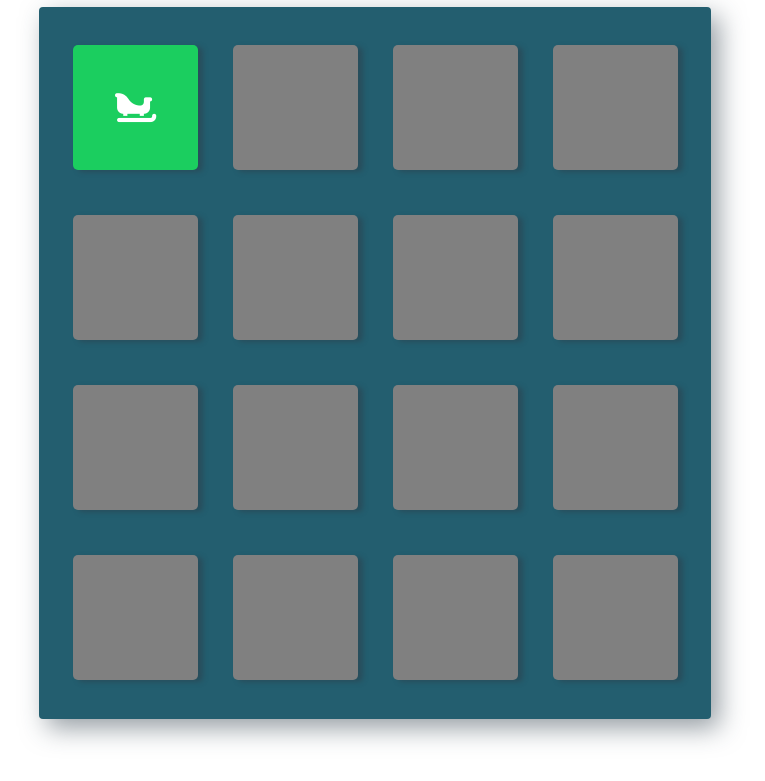
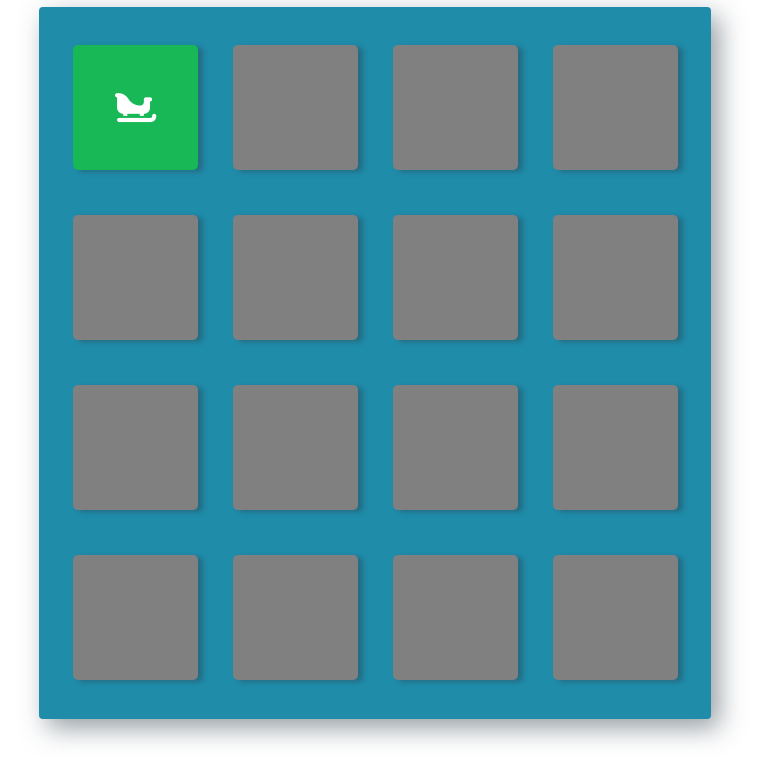
Before and after one commit to hannah-saurusrex/memory-game, a website: page app/index.html in a window 1280 px wide. Both pictures are taken after a click on the item 400 px from the left and 250 px from the top of the page. Shown: the part 143-924 px from the top of the page, without its empty margins (265-1030 px from the left). Drawn offline with Linux system fonts and the light colour scheme.

Commit message:
updated disable and enable functions to use forEach and not array.prototype.filter.call, updated christmas colors

```diff
--- a/app/assets/styles/styles.css
+++ b/app/assets/styles/styles.css
@@ -61,7 +61,7 @@ body {
 /* deck styles */
 .deck {
     width: 85%;
-    background: #235E6F;
+    background: rgb(31, 140, 170);
     padding: 1rem;
     border-radius: 4px;
     box-shadow: 8px 9px 26px 0 rgba(46, 61, 73, 0.5);
@@ -84,12 +84,12 @@ body {
     display: flex;
     justify-content: center;
     align-items: center;
-    box-shadow: 5px 2px 5px 0 rgba(46, 61, 73, 0.5);
+    box-shadow: 5px 2px 5px 0 rgba(46, 61, 73, 0.4);
 }
 
 .deck .card.open {
     transform: rotateY(0);
-    background: rgb(27, 206, 95);
+    background: rgb(25, 184, 86);
     cursor: default;
     animation-name: flipInY;
     backface-visibility: visible;
@@ -167,7 +167,7 @@ body {
 }
 
 .popup .close:hover {
-    color: #235E6F;
+    color: rgb(31, 140, 170);
 }
 
 .popup .content-1,
--- a/app/scripts/app.js
+++ b/app/scripts/app.js
@@ -125,14 +125,14 @@ function unmatched(){
 
 // disable all other cards temporarily
 function disable(){
-    Array.prototype.filter.call(cards, function(card){
+    cards.forEach(function(card){
         card.classList.add("disabled");
     });
 }
 
 // enable all cards and disable any matched cards
 function enable(){
-    Array.prototype.filter.call(cards, function(card){
+    cards.forEach(function(card){
         card.classList.remove("disabled");
         for (var i = 0; i < matchedCard.length; i++){
             matchedCard[i].classList.add("disabled");
--- a/app/temp/styles/styles.css
+++ b/app/temp/styles/styles.css
@@ -50,7 +50,7 @@ body {
 /* deck styles */
 .deck {
   width: 85%;
-  background: #235E6F;
+  background: #1f8caa;
   padding: 1rem;
   border-radius: 4px;
   box-shadow: 8px 9px 26px 0 rgba(46, 61, 73, 0.5);
@@ -72,11 +72,11 @@ body {
   display: flex;
   justify-content: center;
   align-items: center;
-  box-shadow: 5px 2px 5px 0 rgba(46, 61, 73, 0.5); }
+  box-shadow: 5px 2px 5px 0 rgba(46, 61, 73, 0.4); }
 
 .deck .card.open {
   transform: rotateY(0);
-  background: #1bce5f;
+  background: #19b856;
   cursor: default;
   animation-name: flipInY;
   backface-visibility: visible;
@@ -144,7 +144,7 @@ body {
   transition: all 200ms; }
 
 .popup .close:hover {
-  color: #235E6F; }
+  color: #1f8caa; }
 
 .popup .content-1,
 .content-2 {
```
